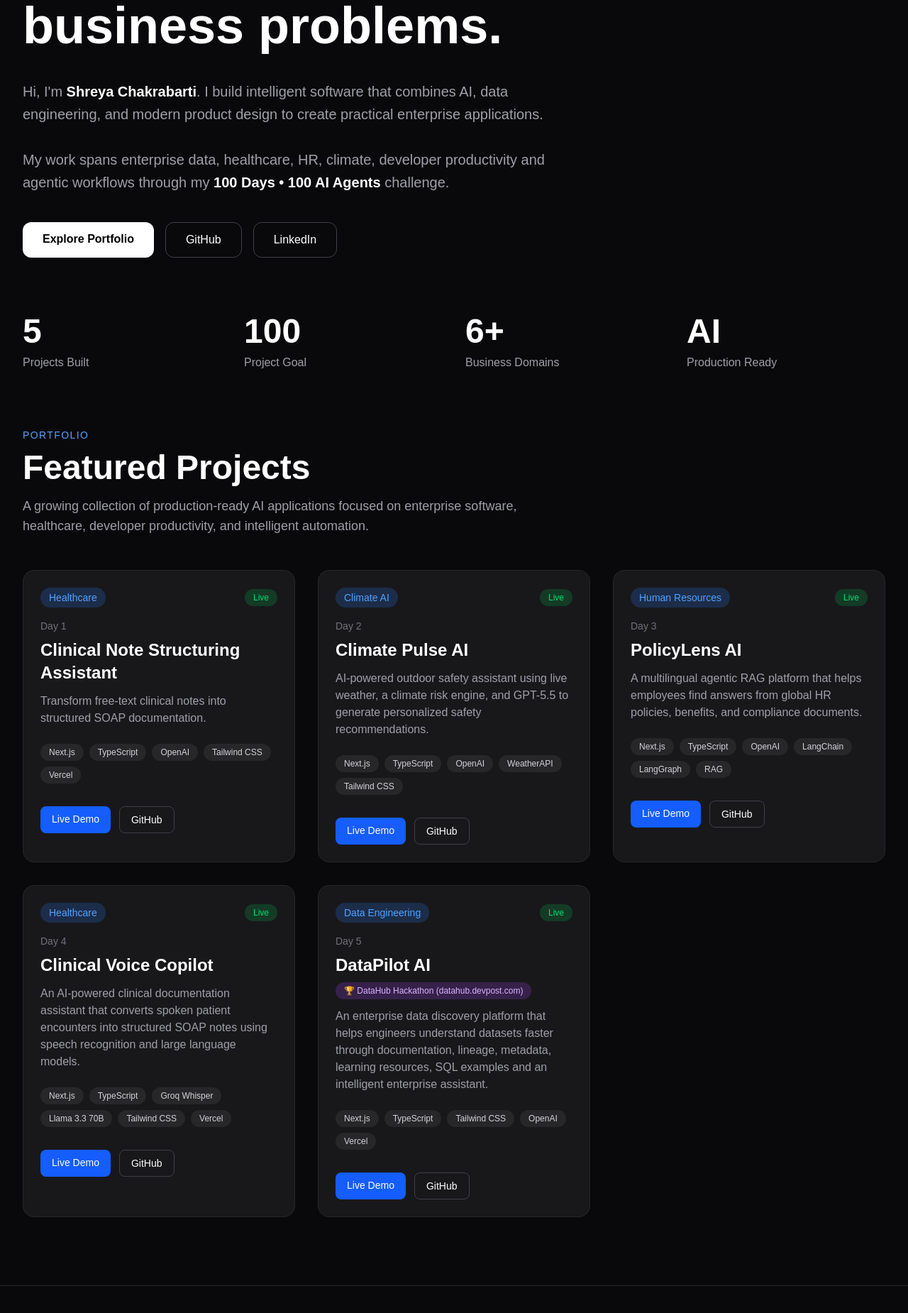
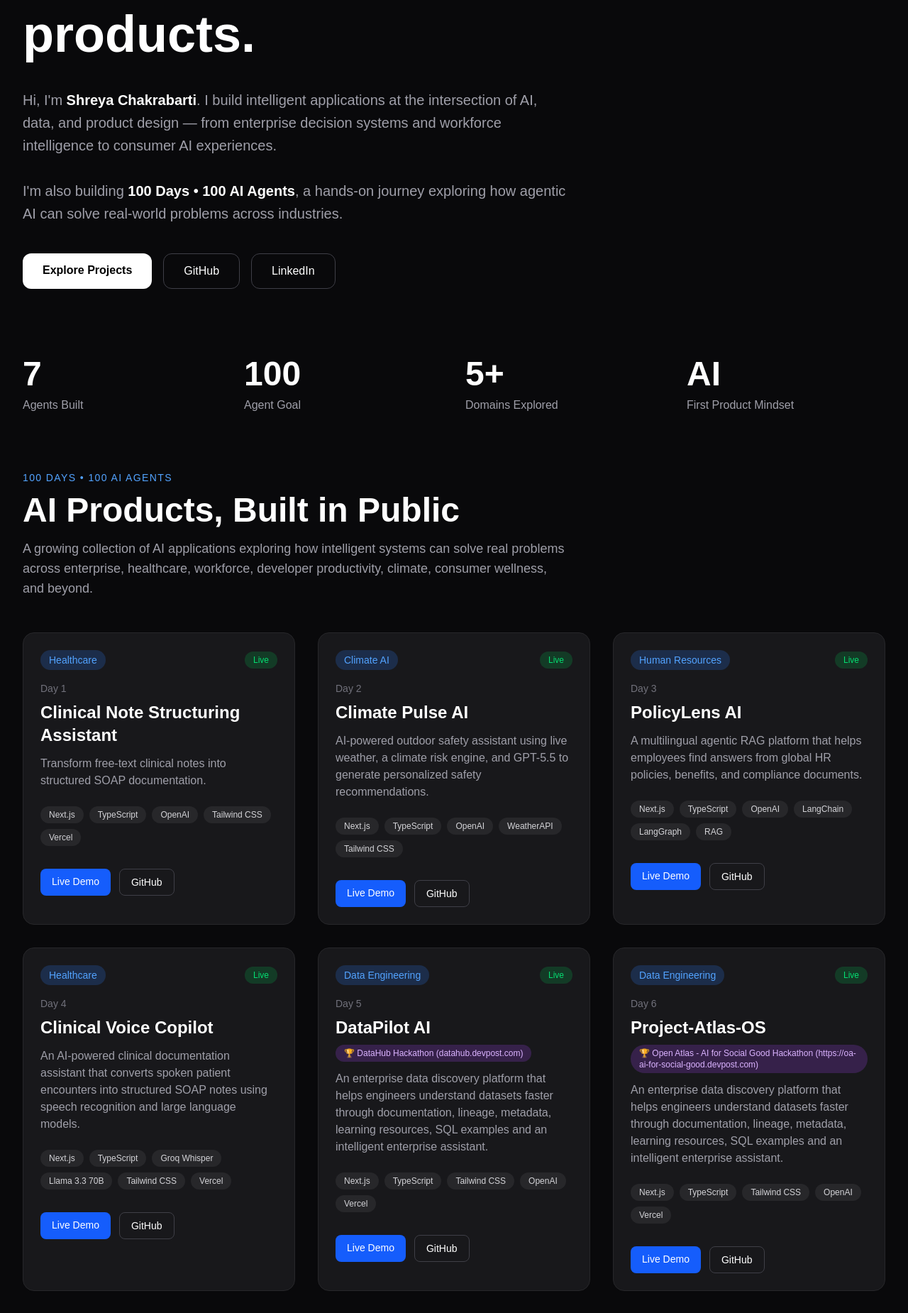
Before and after one commit to shreya19888/ai-portfolio, a Next.js app: page / in a window 1280 px wide. Shown: the part 325-2175 px from the top of the page at 71% size. Built offline with nearby package versions, Linux system fonts and the light colour scheme.

Commit message:
updating portfolio

```diff
--- a/app/data/agents.ts
+++ b/app/data/agents.ts
@@ -73,4 +73,32 @@ export const agents = [
     featured: true,
     hackathon: "DataHub Hackathon (datahub.devpost.com)",
   },
+  {
+    id: "006",
+    day: 6,
+    title: "Project-Atlas-OS",
+    tagline:
+      "An enterprise data discovery platform that helps engineers understand datasets faster through documentation, lineage, metadata, learning resources, SQL examples and an intelligent enterprise assistant.",
+    industry: "Data Engineering",
+    status: "Live",
+    technologies: ["Next.js", "TypeScript", "Tailwind CSS", "OpenAI", "Vercel"],
+    github: "",
+    demo: "",
+    featured: true,
+    hackathon: "Open Atlas - AI for Social Good Hackathon (https://oa-ai-for-social-good.devpost.com)",
+  },
+  {
+    id: "007",
+    day: 7,
+    title: "Charme",
+    tagline:
+      "An AI-powered skin wellness companion combining YouCam Skin AI, OpenAI reasoning, Indian food wisdom, Ayurveda-inspired rituals, and family home remedies.",
+    industry: "Beauty & Wellness",
+    status: "Live",
+    technologies: ["Next.js","TypeScript","Tailwind CSS","OpenAI","YouCam API"],
+    github: "https://github.com/shreya19888/100-days-100-agents/tree/master/day-007-Charme",
+    demo: "https://charme-jz6hci47x-shreyachakrabarti19-2079s-projects.vercel.app/",
+    featured: true,
+    hackathon: "YouCam Hackathon (https://youcam-api.devpost.com/)",
+  },
 ];
--- a/app/page.tsx
+++ b/app/page.tsx
@@ -1,29 +1,40 @@
-import Link from "next/link";
 import { agents } from "./data/agents";
+
+const domainCount = new Set(
+  agents.map((agent) => agent.industry)
+).size;
 
 export default function Home() {
   return (
-    <main className="bg-zinc-950 text-white">
+    <main className="min-h-screen bg-zinc-950 text-white">
       {/* Hero */}
-      <section className="mx-auto flex min-h-[80vh] max-w-7xl items-center px-8 py-20">
-        <div>
-          <span className="rounded-full bg-blue-500/20 px-4 py-2 text-sm font-medium text-blue-400">
-            🚀 AI Engineer • Enterprise AI • Full Stack AI Applications
-          </span>
+      <section className="mx-auto max-w-7xl px-8 pb-24 pt-24">
+        <div className="max-w-5xl">
+          <p className="text-sm font-medium uppercase tracking-[0.25em] text-blue-400">
+            AI Engineer • Enterprise AI • Agentic Systems • Full Stack AI
+          </p>
 
           <h1 className="mt-8 max-w-5xl text-5xl font-black leading-tight md:text-6xl lg:text-7xl">
-            Building production-ready AI applications that solve real business problems.
+            Building AI systems that turn complex problems into useful
+            products.
           </h1>
 
           <p className="mt-8 max-w-3xl text-xl leading-8 text-zinc-400">
-            Hi, I'm <span className="font-semibold text-white">Shreya Chakrabarti</span>
-            . I build intelligent software that combines AI, data engineering, and modern product
-            design to create practical enterprise applications.
+            Hi, I&apos;m{" "}
+            <span className="font-semibold text-white">
+              Shreya Chakrabarti
+            </span>
+            . I build intelligent applications at the intersection of AI,
+            data, and product design — from enterprise decision systems and
+            workforce intelligence to consumer AI experiences.
             <br />
             <br />
-            My work spans enterprise data, healthcare, HR, climate, developer productivity and
-            agentic workflows through my{" "}
-            <span className="font-semibold text-white">100 Days • 100 AI Agents</span> challenge.
+            I&apos;m also building{" "}
+            <span className="font-semibold text-white">
+              100 Days • 100 AI Agents
+            </span>
+            , a hands-on journey exploring how agentic AI can solve real-world
+            problems across industries.
           </p>
 
           <div className="mt-10 flex flex-wrap gap-4">
@@ -31,7 +42,7 @@ export default function Home() {
               href="#projects"
               className="rounded-xl bg-white px-7 py-3 font-semibold text-black transition hover:bg-zinc-200"
             >
-              Explore Portfolio
+              Explore Projects
             </a>
 
             <a
@@ -56,42 +67,49 @@ export default function Home() {
       </section>
 
       {/* Stats */}
-
       <section className="mx-auto max-w-7xl px-8 pb-20">
         <div className="grid gap-8 md:grid-cols-4">
           <div>
             <h2 className="text-5xl font-black">{agents.length}</h2>
-            <p className="mt-2 text-zinc-400">Projects Built</p>
+            <p className="mt-2 text-zinc-400">Agents Built</p>
           </div>
 
           <div>
             <h2 className="text-5xl font-black">100</h2>
-            <p className="mt-2 text-zinc-400">Project Goal</p>
+            <p className="mt-2 text-zinc-400">Agent Goal</p>
           </div>
 
           <div>
-            <h2 className="text-5xl font-black">6+</h2>
-            <p className="mt-2 text-zinc-400">Business Domains</p>
+            <h2 className="text-5xl font-black">{domainCount}+</h2>
+            <p className="mt-2 text-zinc-400">Domains Explored</p>
           </div>
 
           <div>
             <h2 className="text-5xl font-black">AI</h2>
-            <p className="mt-2 text-zinc-400">Production Ready</p>
+            <p className="mt-2 text-zinc-400">First Product Mindset</p>
           </div>
         </div>
       </section>
 
       {/* Portfolio */}
+      <section
+        id="projects"
+        className="mx-auto max-w-7xl px-8 pb-24"
+      >
+        <div className="mb-12">
+          <p className="text-sm uppercase tracking-widest text-blue-400">
+            100 Days • 100 AI Agents
+          </p>
 
-      <section id="projects" className="mx-auto max-w-7xl px-8 pb-24">
-        <div className="mb-12">
-          <p className="text-sm uppercase tracking-widest text-blue-400">Portfolio</p>
-
-          <h2 className="mt-3 text-5xl font-black">Featured Projects</h2>
+          <h2 className="mt-3 text-5xl font-black">
+            AI Products, Built in Public
+          </h2>
 
           <p className="mt-4 max-w-3xl text-lg text-zinc-400">
-            A growing collection of production-ready AI applications focused on enterprise software,
-            healthcare, developer productivity, and intelligent automation.
+            A growing collection of AI applications exploring how intelligent
+            systems can solve real problems across enterprise, healthcare,
+            workforce, developer productivity, climate, consumer wellness,
+            and beyond.
           </p>
         </div>
 
@@ -111,13 +129,21 @@ export default function Home() {
                 </span>
               </div>
 
-              <div className="mb-2 text-sm text-zinc-500">Day {agent.day}</div>
+              <div className="mb-2 text-sm text-zinc-500">
+                Day {agent.day}
+              </div>
 
               <h3 className="text-2xl font-bold">{agent.title}</h3>
 
               {agent.hackathon && (
                 <a
-                  href="https://datahub.devpost.com/"
+                  href={
+                    agent.hackathon.toLowerCase().includes("youcam")
+                      ? "https://youcamapi.devpost.com/"
+                      : agent.hackathon.toLowerCase().includes("datahub")
+                        ? "https://datahub.devpost.com/"
+                        : "#"
+                  }
                   target="_blank"
                   rel="noopener noreferrer"
                   className="mt-2 inline-flex items-center gap-1 rounded-full bg-purple-500/20 px-3 py-1 text-xs font-medium text-purple-300 transition hover:bg-purple-500/30"
@@ -164,12 +190,12 @@ export default function Home() {
       </section>
 
       {/* Footer */}
-
       <footer className="border-t border-zinc-800 py-12">
         <div className="mx-auto max-w-7xl px-8">
           <p className="text-center text-zinc-400">
-            Building production-ready AI applications with Next.js, TypeScript, React, OpenAI,
-            LangGraph, and modern cloud technologies.
+            Building AI products with Next.js, TypeScript, React, OpenAI,
+            LangGraph, computer vision, agentic workflows, and modern cloud
+            technologies.
           </p>
 
           <p className="mt-4 text-center text-sm text-zinc-600">
```
Also changed, not shown: 1 other file (tests, documents, lock files or other folders).
